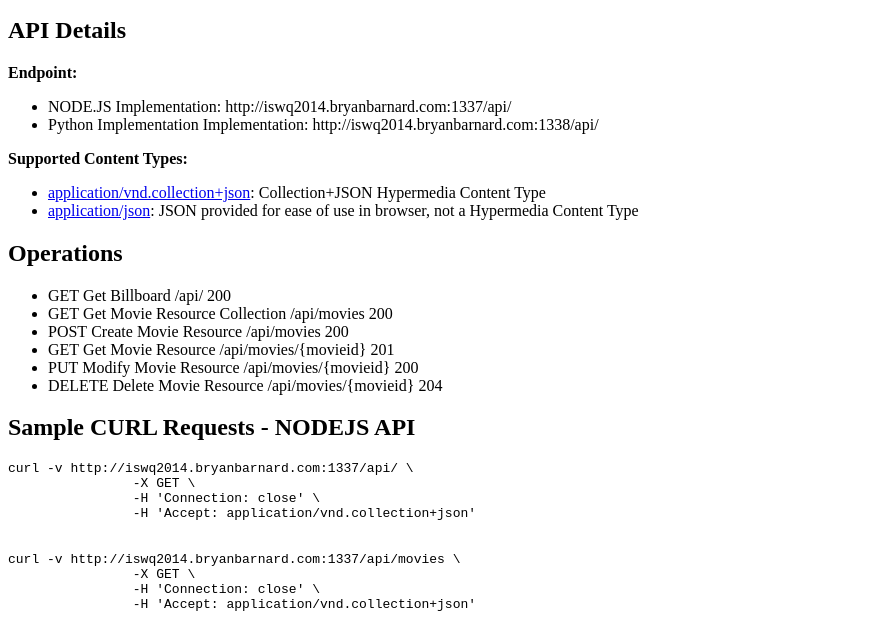
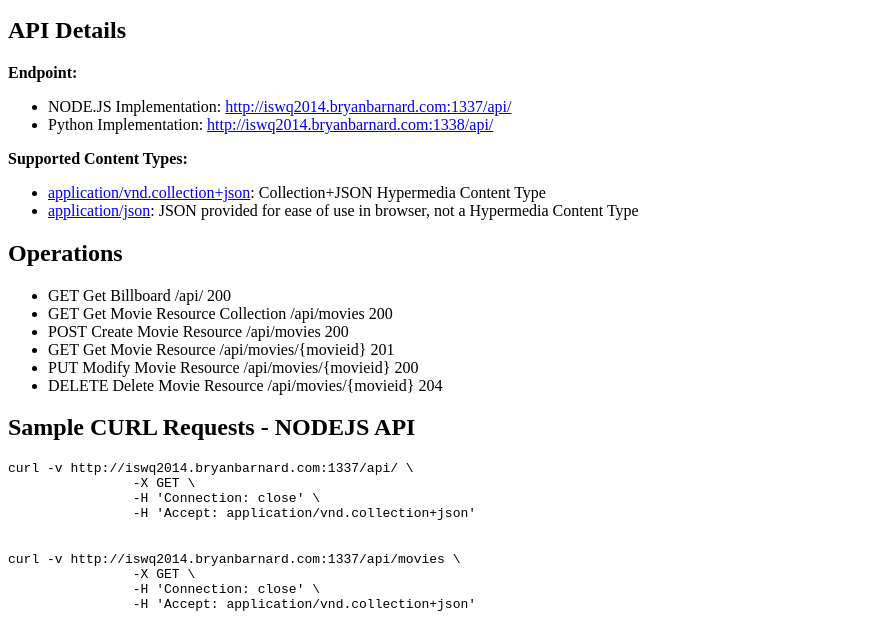
Before and after one commit to bryanbarnard/ISWQ2014, a plain HTML site: page index.html in a window 1280 px wide. Shown: the part 101-741 px from the top of the page, without its empty margins (0-869 px from the left). Drawn offline with Linux system fonts and the light colour scheme; a script that the page names is missing.

Commit message:
touchup links

```diff
--- a/index.html
+++ b/index.html
@@ -17,8 +17,8 @@
         <h2>API Details</h2>
         <p><strong>Endpoint:</strong></p>
         <ul>
-            <li>NODE.JS Implementation: http://iswq2014.bryanbarnard.com:1337/api/</li>
-            <li>Python Implementation Implementation: http://iswq2014.bryanbarnard.com:1338/api/</li>
+            <li>NODE.JS Implementation: <a href="http://iswq2014.bryanbarnard.com:1337/api/">http://iswq2014.bryanbarnard.com:1337/api/</a></li>
+            <li>Python Implementation: <a href="http://iswq2014.bryanbarnard.com:1338/api/">http://iswq2014.bryanbarnard.com:1338/api/</a></li>
         </ul>
         <p><strong>Supported Content Types:</strong></p>
         <ul>
```
